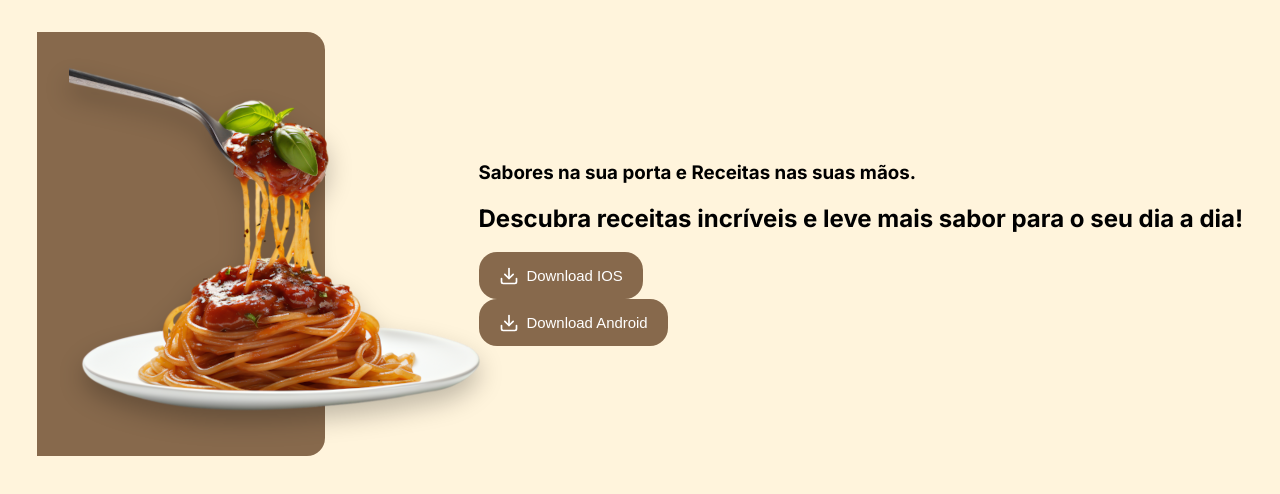
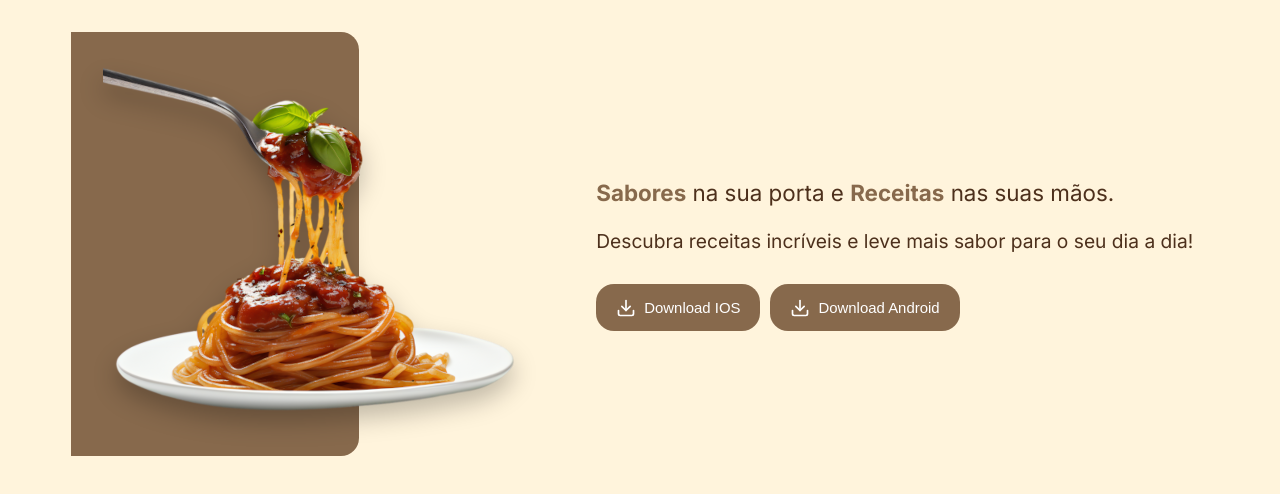
Before and after one commit to brunacostaz/GourmetOn, a React (Create React App) app: page / in a window 1280 px wide. Shown: the top 494 px of the page. Built offline with nearby package versions, Linux system fonts and the light colour scheme.

Commit message:
chamando os componentes de estilo para o componente react

```diff
--- a/src/componentes/Hero/index.js
+++ b/src/componentes/Hero/index.js
@@ -68,11 +68,11 @@ const Hero = () => {
                     <img loading='lazy' src={`${process.env.PUBLIC_URL}/img/img-hero-mobile.png`} alt='foto de um prato de macarronada, com um garfo levantando um pouco da comida' />
                 </picture>
             </BgImg>
-            <article className='textosHero'>
+            <TextosHero>
                 <h1><span>Sabores</span> na sua porta e <span>Receitas</span> nas suas mãos.</h1>
 
                 <h2>Descubra receitas incríveis e leve mais sabor para o seu dia a dia!</h2>
-                <div className='botoesHero'>
+                <BotoesHero>
                     <BotaoIcon>
                         <Download color="white" size={20} />
                         <p>Download IOS</p>
@@ -81,8 +81,8 @@ const Hero = () => {
                         <Download color="white" size={20} />
                         <p>Download Android</p>
                     </BotaoIcon>
-                </div>
-            </article>
+                </BotoesHero>
+            </TextosHero>
         </ContainerHero>
     )
 }
```
